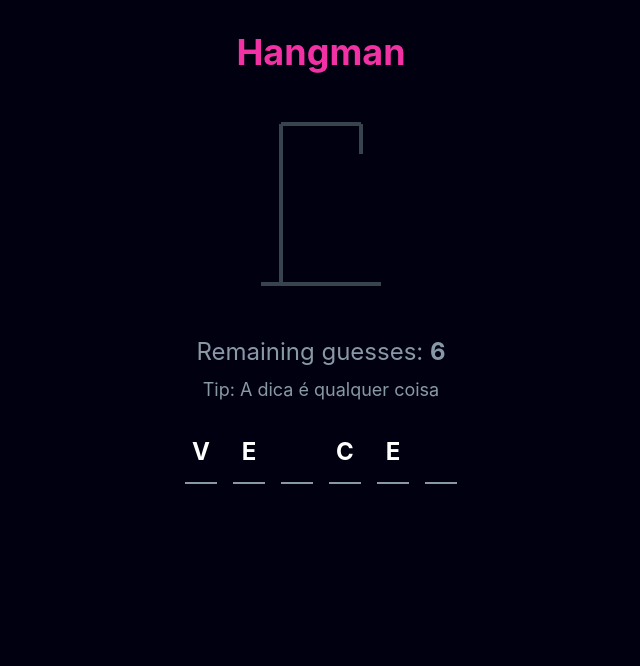
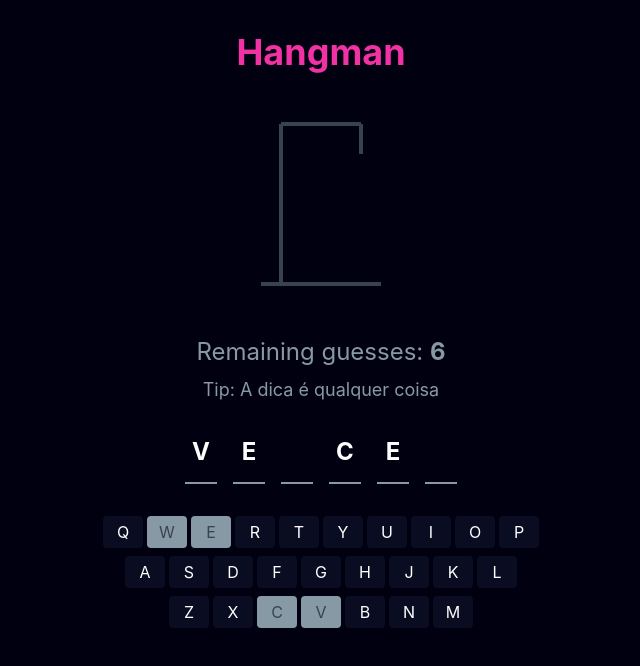
Before and after one commit to games-in-js/hangman-game, a React (Vite) app: page / in a window 1280 px wide. Shown: the top 666 px of the page, without its empty margins (319-959 px from the left). Built offline with nearby package versions, Linux system fonts and the light colour scheme.

Commit message:
chore: add Keyboard

```diff
--- a/src/App.tsx
+++ b/src/App.tsx
@@ -1,5 +1,6 @@
 import HangmanFigure from "@/components/HangmanFigure";
 import WordDisplay from "@/components/WordDisplay";
+import Keyboard from "@/components/Keyboard";
 
 function App() {
   return (
@@ -17,6 +18,8 @@ function App() {
       </div>
 
       <WordDisplay word="vercel" guessedLetters={new Set(["v", "e", "c"])} />
+
+      <Keyboard guessedLetters={new Set(["v", "e", "c", "w"])} />
     </div>
   );
 }
--- /dev/null
+++ b/src/components/Keyboard.tsx
@@ -0,0 +1,58 @@
+import { useEffect } from "react";
+
+const KEY_ROWS = [
+  "qwertyuiop".split(""),
+  "asdfghjkl".split(""),
+  "zxcvbnm".split(""),
+];
+
+type KeyboardProps = {
+  guessedLetters: Set<string>;
+};
+
+const KEY_CLASSES = {
+  guessed: "bg-gray-100 text-gray-200 cursor-not-allowed",
+  unguessed: "bg-blue-100 text-white hover:bg-pink/80",
+};
+
+function Keyboard({ guessedLetters }: KeyboardProps) {
+  useEffect(() => {
+    const handleKeyDown = (event: KeyboardEvent) => {
+      const letter = event.key.toLowerCase();
+
+      if (KEY_ROWS.flat().includes(letter)) {
+        console.log("letter", letter);
+      }
+    };
+
+    window.addEventListener("keydown", handleKeyDown);
+
+    return () => {
+      window.removeEventListener("keydown", handleKeyDown);
+    };
+  }, []);
+
+  return (
+    <div className="flex flex-col items-center gap-2">
+      {KEY_ROWS.map((row, rowIndex) => (
+        <div key={rowIndex} className="flex gap-1" role="row">
+          {row.map((letter) => {
+            const isGuessed = guessedLetters.has(letter);
+
+            return (
+              <button
+                key={letter}
+                disabled={isGuessed}
+                className={`transtion-colors text-whitesm:h-10 h-8 w-8 rounded uppercase focus:outline-none focus:ring-2 focus:ring-pink sm:w-10 ${isGuessed ? KEY_CLASSES.guessed : KEY_CLASSES.unguessed}`}
+              >
+                {letter}
+              </button>
+            );
+          })}
+        </div>
+      ))}
+    </div>
+  );
+}
+
+export default Keyboard;
```
